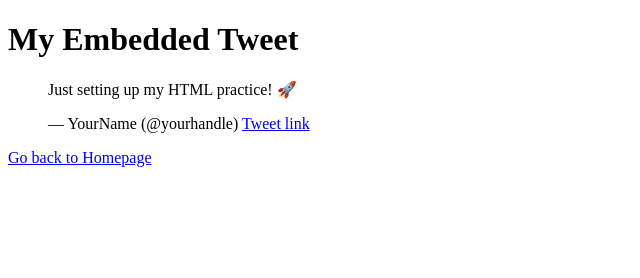
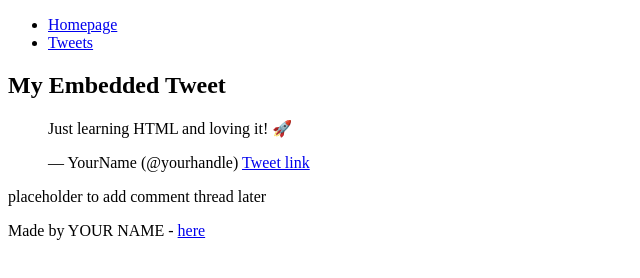
Before and after one commit to idrisososanwo/My_First_Portfolio, a plain HTML site: page tweets.html in a window 1280 px wide. Shown: the whole page, without its empty margins (0-640 px from the left). Drawn offline with Linux system fonts and the light colour scheme.

Commit message:
Add header, main, footer structure to all pages

```diff
--- a/tweets.html
+++ b/tweets.html
@@ -5,19 +5,33 @@
     <title>Tweets</title>
 </head>
 <body>
+    <header>
+        <ul>
+            <li><a href="index.html">Homepage</a></li>
+            <li><a href="tweets.html">Tweets</a></li>
+        </ul>
+    </header>
 
+    <main>
+        <article>
             <h1>My Embedded Tweet</h1>
 
             <!-- Embedded Tweet -->
             <blockquote class="twitter-tweet">
-        <p lang="en" dir="ltr">Just setting up my HTML practice! 🚀</p>
+                <p lang="en" dir="ltr">Just learning HTML and loving it! 🚀</p>
                 &mdash; YourName (@yourhandle)
                 <a href="https://twitter.com/yourhandle/status/1234567890123456789">Tweet link</a>
             </blockquote>
             <script async src="https://platform.twitter.com/widgets.js" charset="utf-8"></script>
+        </article>
 
-    <!-- Link back to homepage -->
-    <p><a href="index.html">Go back to Homepage</a></p>
+        <aside>
+            <p>placeholder to add comment thread later</p>
+        </aside>
+    </main>
 
+    <footer>
+        <p>Made by YOUR NAME - <a href="https://your-link.com" target="_blank">here</a></p>
+    </footer>
 </body>
 </html>
```
Also changed, not shown: index.html (+20 -4 lines). Lines whose indentation alone changed are shown as unchanged.
